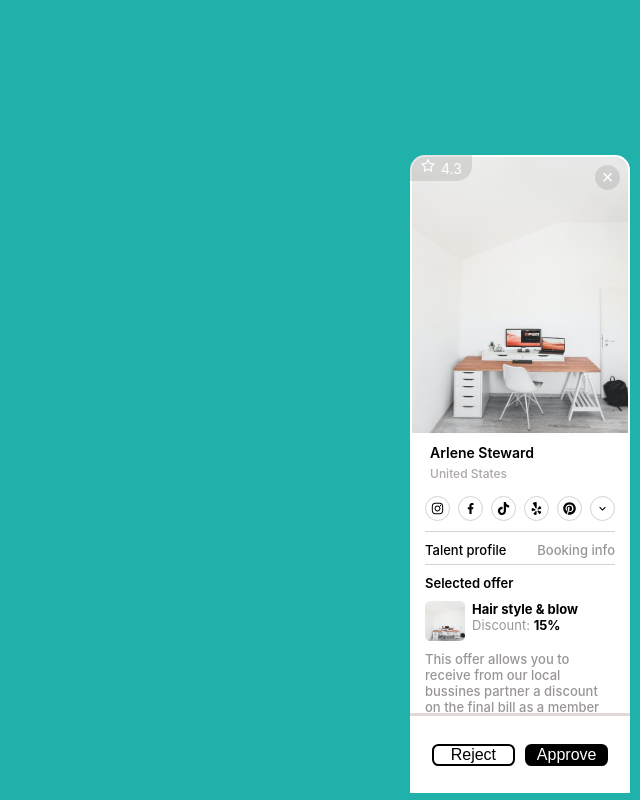
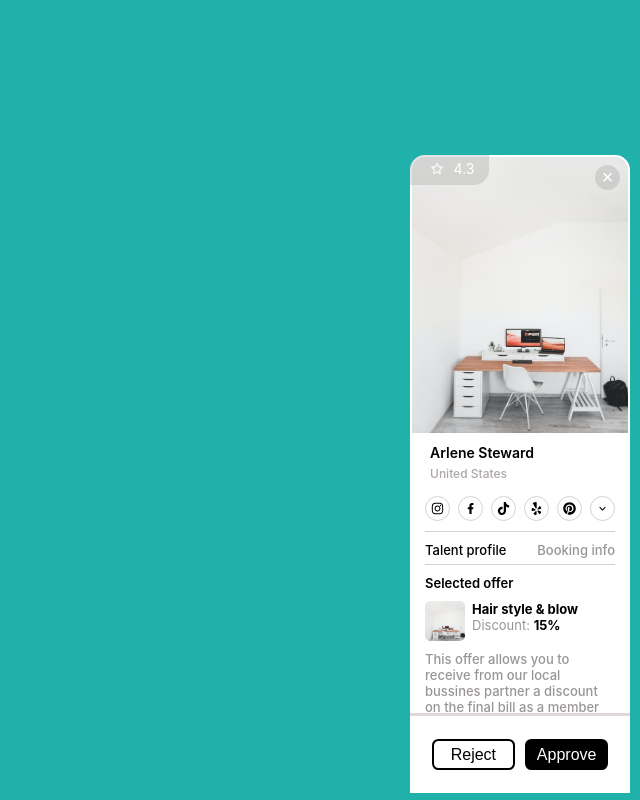
Before and after one commit to Zaibi727/Collection-of-Designs, a React (Create React App) app: page / in a window 1280 px wide. Shown: the whole page, without its empty margins (640-1280 px from the left). Built offline with nearby package versions, Linux system fonts and the light colour scheme.

Commit message:
Update modalwithtab.module.css

```diff
--- a/src/components/ModalWithTab/modalwithtab.module.css
+++ b/src/components/ModalWithTab/modalwithtab.module.css
@@ -52,6 +52,7 @@
     border-radius: 0.4em;
     font-weight: 500;
     font-size: 1em;
+    padding: 0.3rem;
 }
 .approve {
     background-color: #000;
@@ -60,6 +61,7 @@
     border: 2px solid black;
     border-radius: 0.4em;
     font-size: 1em;
+    padding: 0.3rem;
 }
 ::-webkit-scrollbar {
     width: 2px;
@@ -176,14 +178,18 @@
     position: absolute;
     color: white;
     background-color: rgb(0,0,0,0.1);
-    padding: 3px 10px;
+    padding: 5px 15px;
     border-bottom-right-radius: 15px;
 }
 .span1{
     margin-right: 5px;
+    padding: 0.3rem;
+    font-size: 14px;
 }
 .span2{
     font-size: 14px;
+    position: relative;
+    top: -2px !important;
 }
 .closeModal{
     position: absolute;
```
